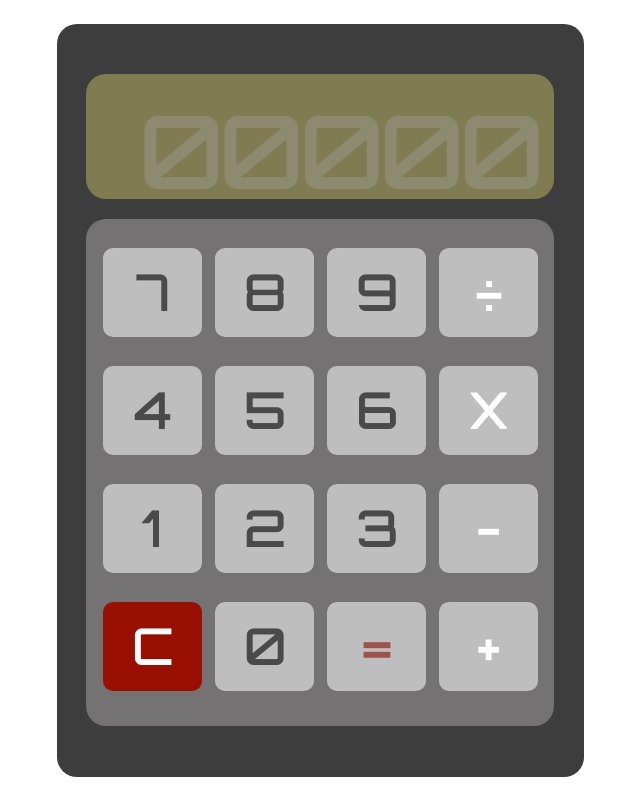
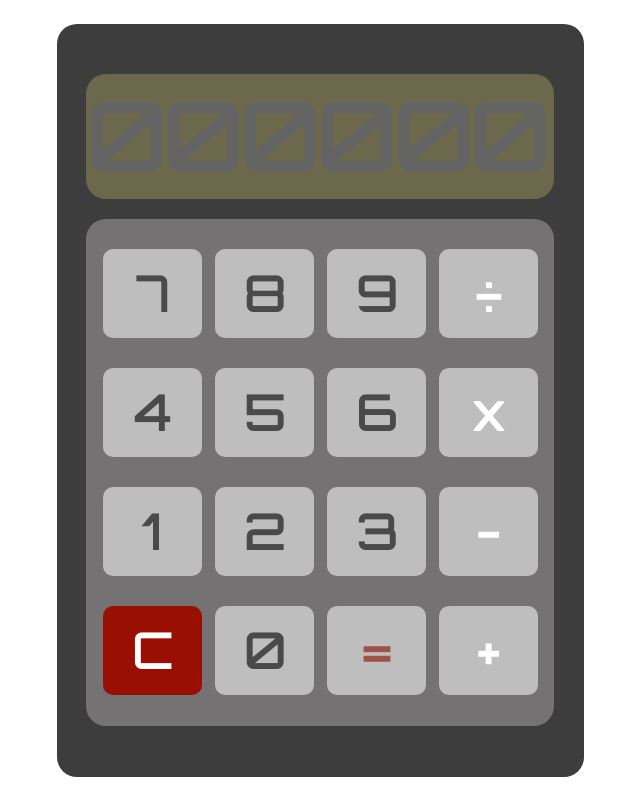
Before and after one commit to Sareeka61/Calculator, a plain HTML site: page index.html in a window 1280 px wide. Shown: the whole page, without its empty margins (320-960 px from the left). Drawn offline with Linux system fonts and the light colour scheme.

Commit message:
Changed the input method in HTML

```diff
--- a/index.html
+++ b/index.html
@@ -12,37 +12,40 @@
 </head>
 <body>
     <div class="container">
+        <form>
             <div class="screen">
-                <span>00000</span>
+                <input type="text" name="display" placeholder="000000">
             </div>
         <div class="keypad">
             <div class="keys">
                 <div class="first-row-keys">
-                    <span class="key">7</span>
-                    <span class="key">8</span>
-                    <span class="key">9</span>
-                    <span id="operator" class="key">÷</span>
+                    <input type="button" class="key" value="7">
+                    <input type="button" class="key" value="8">
+                    <input type="button" class="key" value="9">
+                    <input type="button" class="key" id="operator" value="÷">
                 </div>
                 <div class="second-row-keys">
-                    <span class="key">4</span>
-                    <span class="key">5</span>
-                    <span class="key">6</span>
-                    <span id="operator" class="key">X</span>
+                    <input type="button" class="key" value="4">
+                    <input type="button" class="key" value="5">
+                    <input type="button" class="key" value="6">
+                    <input type="button" class="key" id="operator" value="x">
                 </div>
                 <div class="third-row-keys">
-                    <span class="key">1</span>
-                    <span class="key">2</span>
-                    <span class="key">3</span>
-                    <span id="operator" class="key">-</span>
+                    <input type="button" class="key" value="1">
+                    <input type="button" class="key" value="2">
+                    <input type="button" class="key" value="3">
+                    <input type="button" class="key" id="operator" value="-">
                 </div>
                 <div class="fourth-row-keys">
-                    <span id="clear" class="key">C</span>
-                    <span class="key">0</span>
-                    <span id="equals" class="key">=</span>
-                    <span id="operator" class="key">+</span>
+                    <input type="button" class="key" id="clear" value="C">
+                    <input type="button" class="key" value="0">
+                    <input type="button" class="key" id="equals" value="=">
+                    <input type="button" class="key" id="operator" value="+">
                 </div>
             </div>
         </div>
+    </form>
     </div>
+    <script src=index.js></script>
 </body>
 </html>
--- a/style.css
+++ b/style.css
@@ -20,21 +20,17 @@ body {
     border-radius: 20px;
     background-color: rgb(61, 61, 61);
 }
-.screen {
+.screen input{
     height:125px;
     width: 468px;
     border-radius: 20px;
     background-color: rgb(128, 123, 81);
-    margin-bottom:20px;
-}
-.screen span {
-   position: relative;
-   top: 18px;
-   left: 53px;
-   font-size: 96px;
-   color:rgb(150, 148, 134);
-   font-weight: bold;
-   opacity: 60%;
+    border: none;
+    margin-bottom: 20px;
+    font-size: 92px;
+    color: rgba(150, 148, 134, 0.781);
+    font-weight: bold;
+    opacity: 70%;
 }
 .keypad {
     height:507px;
@@ -48,8 +44,9 @@ body {
 .fourth-row-keys{
     display: flex;
     justify-content: space-around;
-    margin-top: 29px;
-    padding: 0 10px;
+    padding-top: 30px;
+    padding-left: 10px;
+    padding-right: 10px;
 }
 .key {
     display:flex;
@@ -62,6 +59,8 @@ body {
     font-weight: bold;
     color:rgb(74, 74, 74) ;
     background-color: rgb(190, 190, 190);
+    cursor: pointer;
+    border: none;
 }
 #operator {
     color: rgb(255, 255, 255);
```
